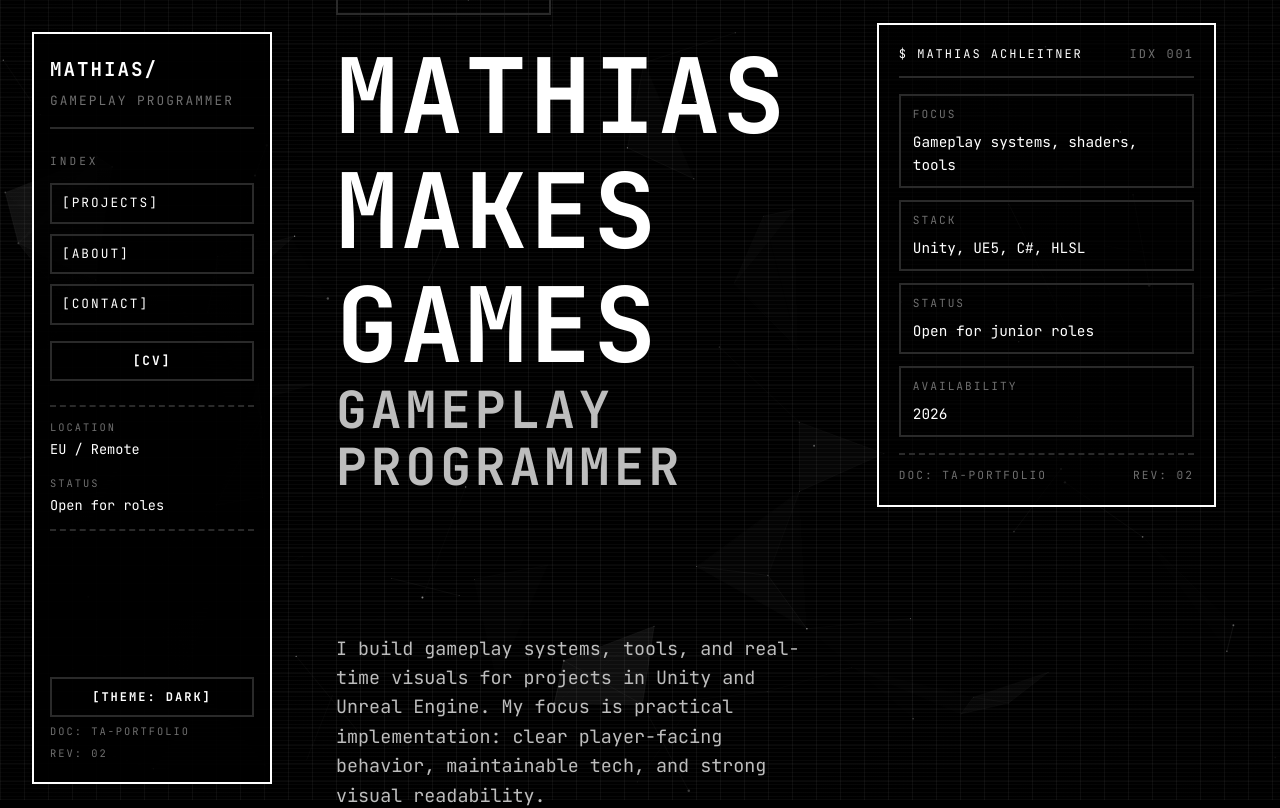
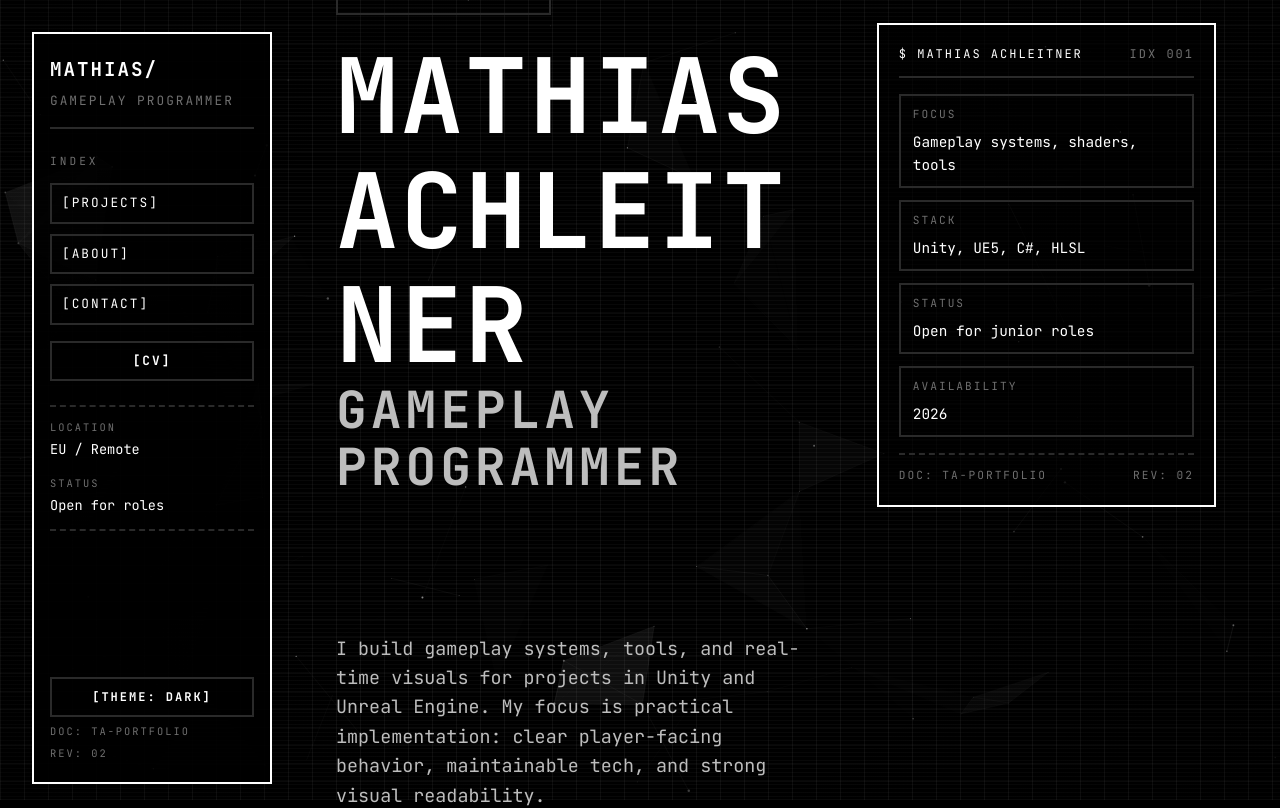
Before and after one commit to matach/Portfolio_Website_2026, a React (Vite) app: page / in a window 1280 px wide. Shown: the top 808 px of the page. Built offline with nearby package versions, Linux system fonts and the light colour scheme.

Commit message:
Update HeroContent.tsx

```diff
--- a/src/components/HeroContent.tsx
+++ b/src/components/HeroContent.tsx
@@ -5,7 +5,7 @@ export default function HeroContent() {
         <div className="hero-content__lead">
           <div className="hero-content__kicker">Portfolio / 2026</div>
           <h1 className="hero-content__title">
-            Mathias makes Games
+            Mathias Achleitner
             <span className="hero-content__title-line">Gameplay programmer</span>
             <span className="hero-content__cursor">_</span>
           </h1>
```
